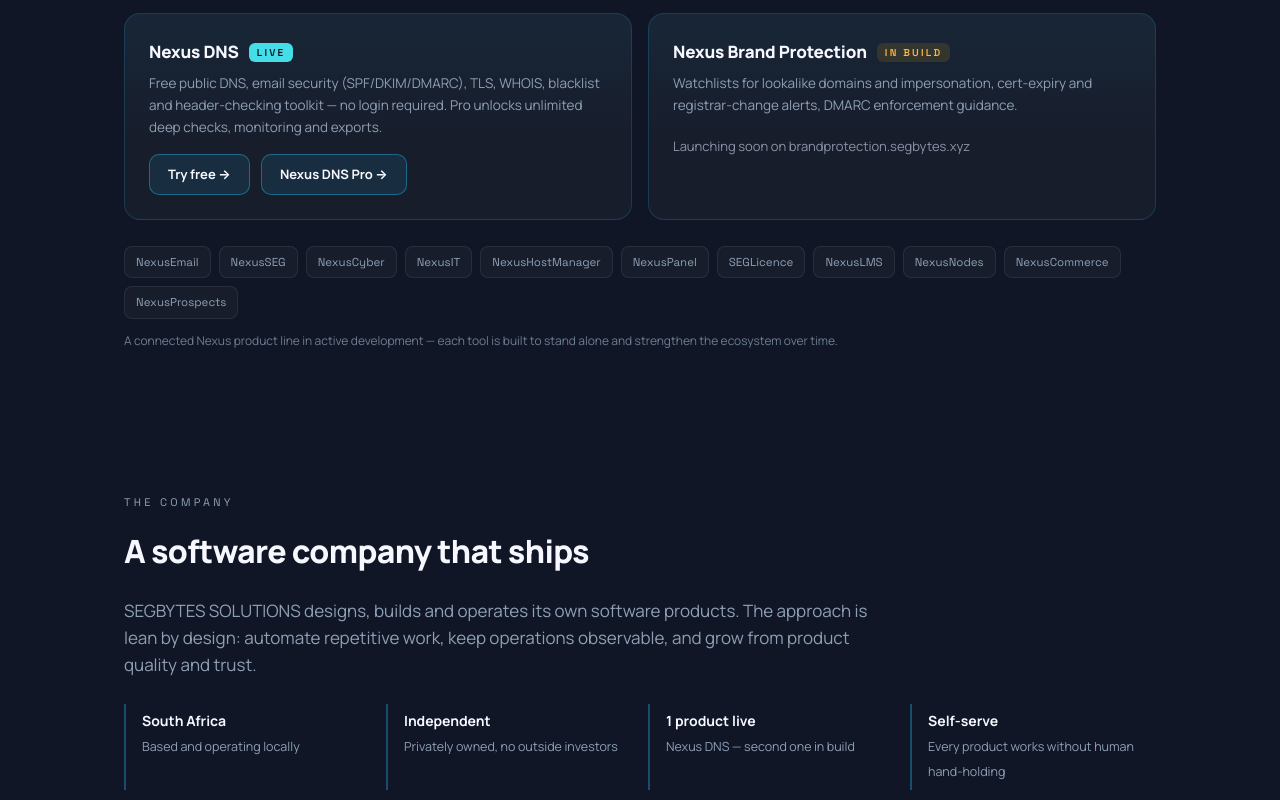
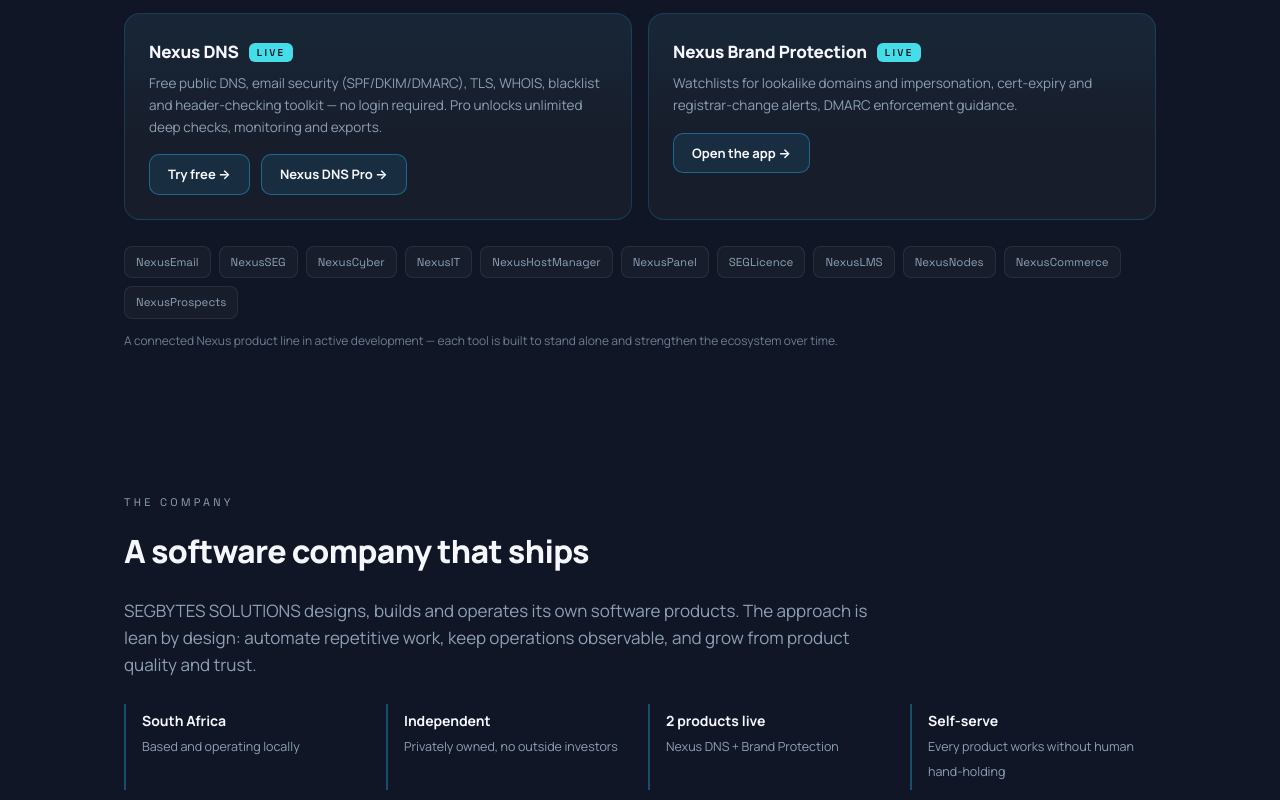
Before and after one commit to Oba-SEG/segbytes-site, a plain HTML site: page index.html in a window 1280 px wide. Shown: the part 1280-2080 px from the top of the page. Drawn offline with Linux system fonts and the light colour scheme.

Commit message:
Brand Protection is live: flip card to LIVE, link the app

```diff
--- a/index.html
+++ b/index.html
@@ -154,9 +154,9 @@
         <a href="https://tools.segbytes.xyz/pro/" style="margin-left:8px">Nexus DNS Pro →</a>
       </div>
       <div class="pcard">
-        <h3>Nexus Brand Protection<span class="live" style="background:rgba(255,180,0,.12);color:#FFB43C">IN BUILD</span></h3>
+        <h3>Nexus Brand Protection<span class="live">LIVE</span></h3>
         <p>Watchlists for lookalike domains and impersonation, cert-expiry and registrar-change alerts, DMARC enforcement guidance.</p>
-        <span style="color:#8B94A7;font-size:13px">Launching soon on brandprotection.segbytes.xyz</span>
+        <a href="https://brandprotection.segbytes.xyz">Open the app →</a>
       </div>
     </div>
     <div class="ecosystem">
@@ -174,7 +174,7 @@
     <div class="facts">
       <div class="fact"><b>South Africa</b><span>Based and operating locally</span></div>
       <div class="fact"><b>Independent</b><span>Privately owned, no outside investors</span></div>
-      <div class="fact"><b>1 product live</b><span>Nexus DNS — second one in build</span></div>
+      <div class="fact"><b>2 products live</b><span>Nexus DNS + Brand Protection</span></div>
       <div class="fact"><b>Self-serve</b><span>Every product works without human hand-holding</span></div>
     </div>
   </div>
```
